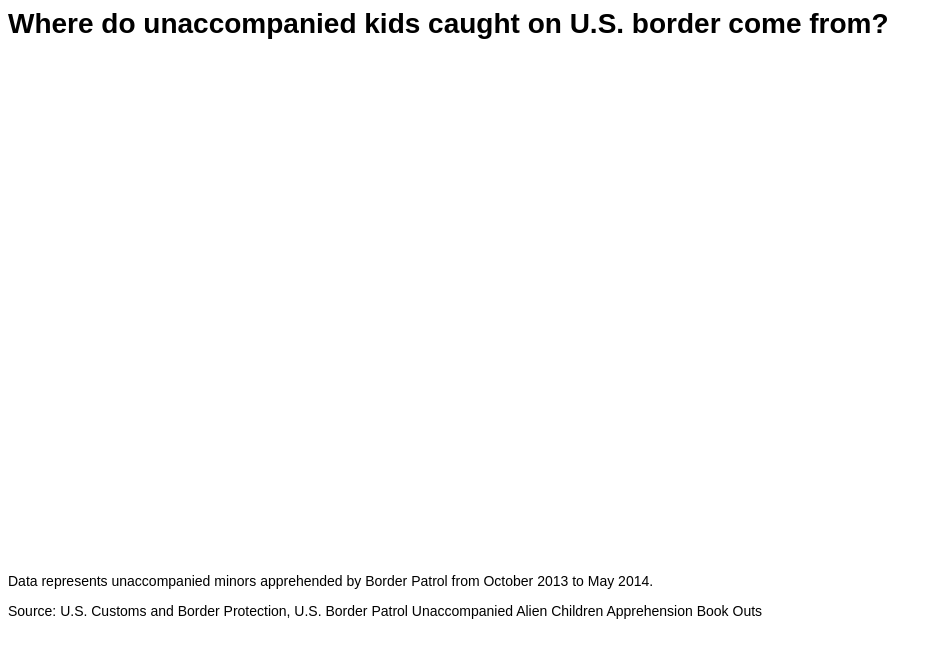
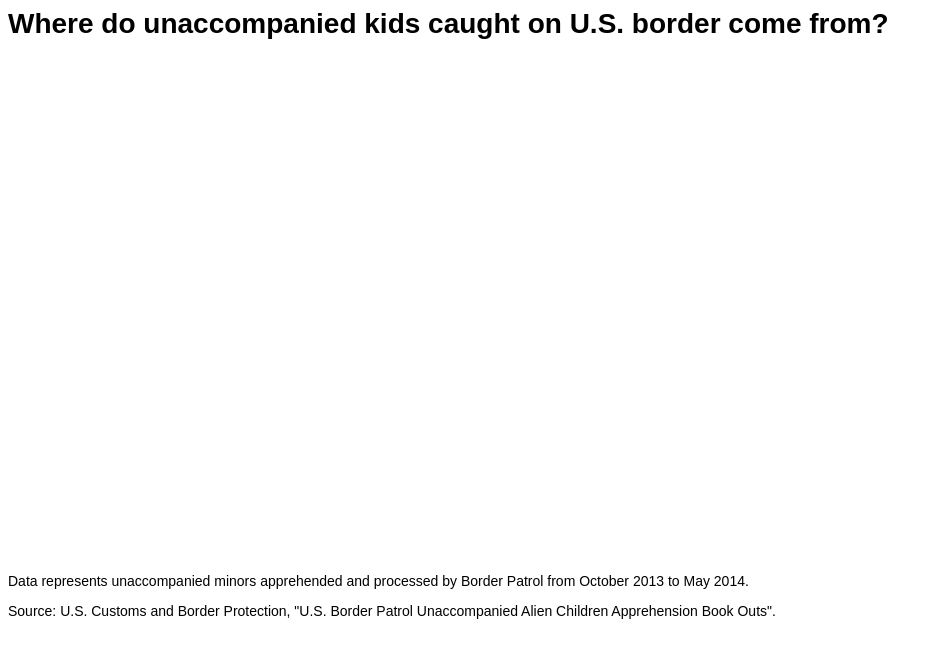
Before and after one commit to katerynapa/data-journalism-home, a plain HTML site: page mapworld.html in a window 1280 px wide. Shown: the whole page, without its empty margins (0-942 px from the left). Drawn offline with Linux system fonts and the light colour scheme; a script that the page names is missing.

Commit message:
Last corrections

```diff
--- a/mapworld.html
+++ b/mapworld.html
@@ -62,7 +62,7 @@ enableRegionInteractivity: true,
     <p></p>
      <p></p>
    <div id="regions_div" style="width: 900px; height: 500px;"></div>
-   <p> Data represents unaccompanied minors apprehended by Border Patrol from October 2013 to May 2014.</p>
-   <p>Source: U.S. Customs and Border Protection, U.S. Border Patrol Unaccompanied Alien Children Apprehension Book Outs</p>
+   <p> Data represents unaccompanied minors apprehended and processed by Border Patrol from October 2013 to May 2014.</p>
+   <p>Source: U.S. Customs and Border Protection, "U.S. Border Patrol Unaccompanied Alien Children Apprehension Book Outs".</p>
   </body>
 </html>
```
